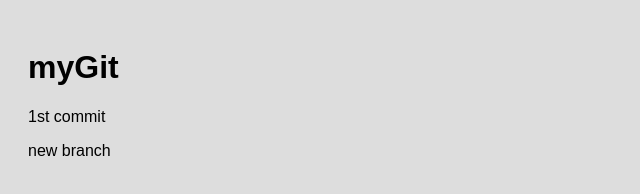
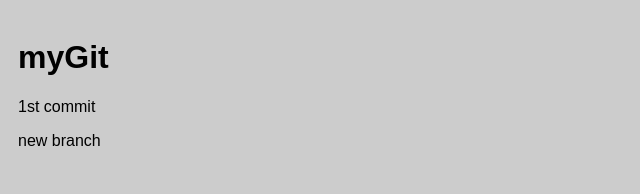
Before and after one commit to mac-sin/myGit, a plain HTML site: page index.html in a window 1280 px wide. Shown: the whole page, without its empty margins (0-640 px from the left). Drawn offline with Linux system fonts and the light colour scheme.

Commit message:
change styles

```diff
--- a/index.html
+++ b/index.html
@@ -5,8 +5,8 @@
     <title>Git</title>
     <style media="screen">
       body{
-        padding: 20px;
-        background-color: #DDD;
+        padding: 10px;
+        background-color: #CCC;
         font-family: sans-serif;
       }
     </style>
```
